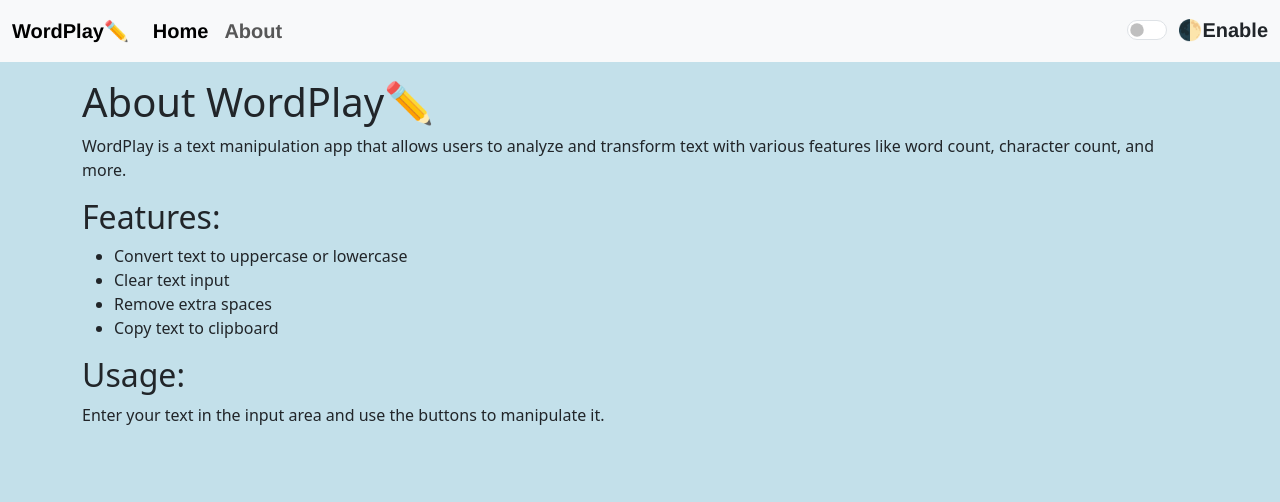
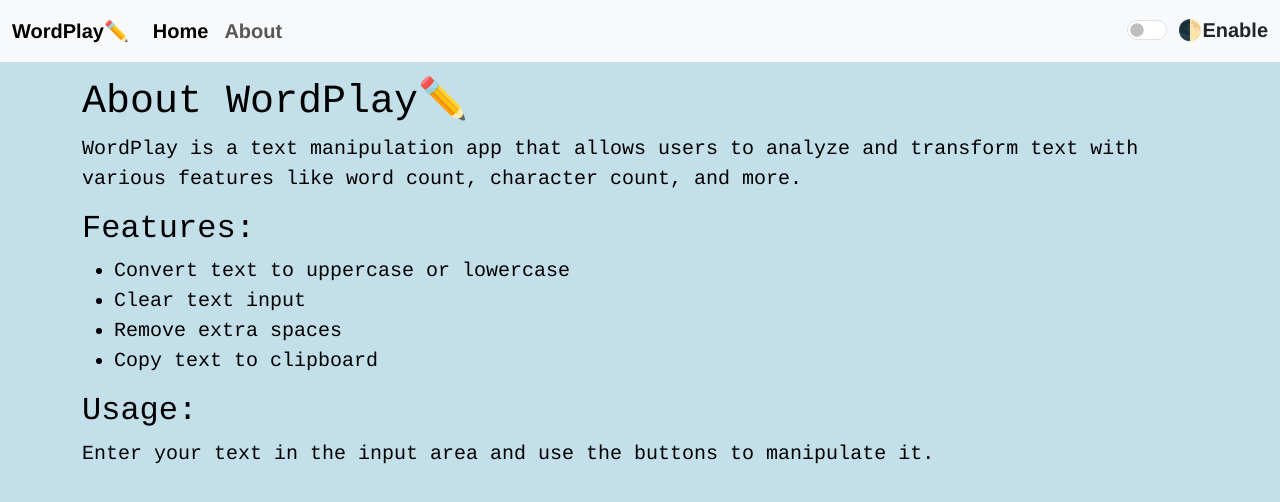
Before and after one commit to Sobham1/wordplay, a React (Create React App) app: page /about in a window 1280 px wide. Shown: the top 502 px of the page. Built offline with nearby package versions, Linux system fonts and the light colour scheme.

Commit message:
avoids CLS

```diff
--- a/package.json
+++ b/package.json
@@ -1,4 +1,5 @@
 {
+  "homepage": "https://Sobham1.github.io/wordplay",
   "name": "wordplay",
   "version": "0.1.0",
   "private": true,
@@ -7,6 +8,7 @@
     "@testing-library/jest-dom": "^6.6.3",
     "@testing-library/react": "^16.3.0",
     "@testing-library/user-event": "^13.5.0",
+    "gh-pages": "^6.3.0",
     "react": "^19.1.0",
     "react-dom": "^19.1.0",
     "react-router-dom": "^7.6.3",
@@ -15,6 +17,8 @@
     "web-vitals": "^2.1.4"
   },
   "scripts": {
+    "predeploy": "npm run build",
+    "deploy": "gh-pages -d build",
     "start": "react-scripts start",
     "build": "react-scripts build",
     "test": "react-scripts test",
--- a/src/Components/About.js
+++ b/src/Components/About.js
@@ -1,8 +1,8 @@
 import React from 'react'
 
-function About() {
+function About(props) {
   return (
-    <div>
+    <div style={{color:props.mode==='dark'?'white':'black',fontFamily:'courier',fontSize:'20px'}}>
         <h1>About WordPlay✏️</h1>
         <p>
             WordPlay is a text manipulation app that allows users to analyze and transform text with various features like word count, character count, and more.
--- a/src/Components/Alert.js
+++ b/src/Components/Alert.js
@@ -2,9 +2,11 @@ import React from 'react'
 
 function Alert(props) {
   return (
-    props.alert && <div className={`alert alert-${props.alert.type} alert-dismissible fade show`} role="alert">
+    <div style={{height: '30px'}}>
+    {props.alert && <div className={`alert alert-${props.alert.type} alert-dismissible fade show`} role="alert">
       <strong>{props.alert.type.charAt(0).toUpperCase() + props.alert.type.slice(1)}!</strong> {props.alert.msg}
       {/* <button type="button" className="btn-close" data-bs-dismiss="alert" aria-label="Close"></button> */}
+    </div>}
     </div>
   )
 }
--- a/src/Components/TextForm.js
+++ b/src/Components/TextForm.js
@@ -36,7 +36,7 @@ export default function TextForm(props) {
   return (
     <>
 
-    <div className="container" style={{color:props.mode==='dark'?'white':'black',fontFamily:'courier',fontSize:'20px'}}>
+    <div className="container" style={{color:props.mode==='dark'?'white':'black',fontFamily:'courier',fontSize:'20px',marginTop:'70px'}}>
         <h1>{props.heading}</h1>
         <div className="form-floating">
         <textarea className="form-control" placeholder="Leave a comment here" id="myBox"  style={{height:'100px',backgroundColor:props.mode==='dark'?"#2F343C":'#DADCCE',color:props.mode==='dark'?'white':'black',border: props.mode === 'dark' ? '3px solid white' : '3px solid black',fontFamily:'courier',fontSize:'20px'}} value={text} onChange={handleOnChange} ></textarea>
```
Also changed, not shown: 1 other file (tests, documents, lock files or other folders).
